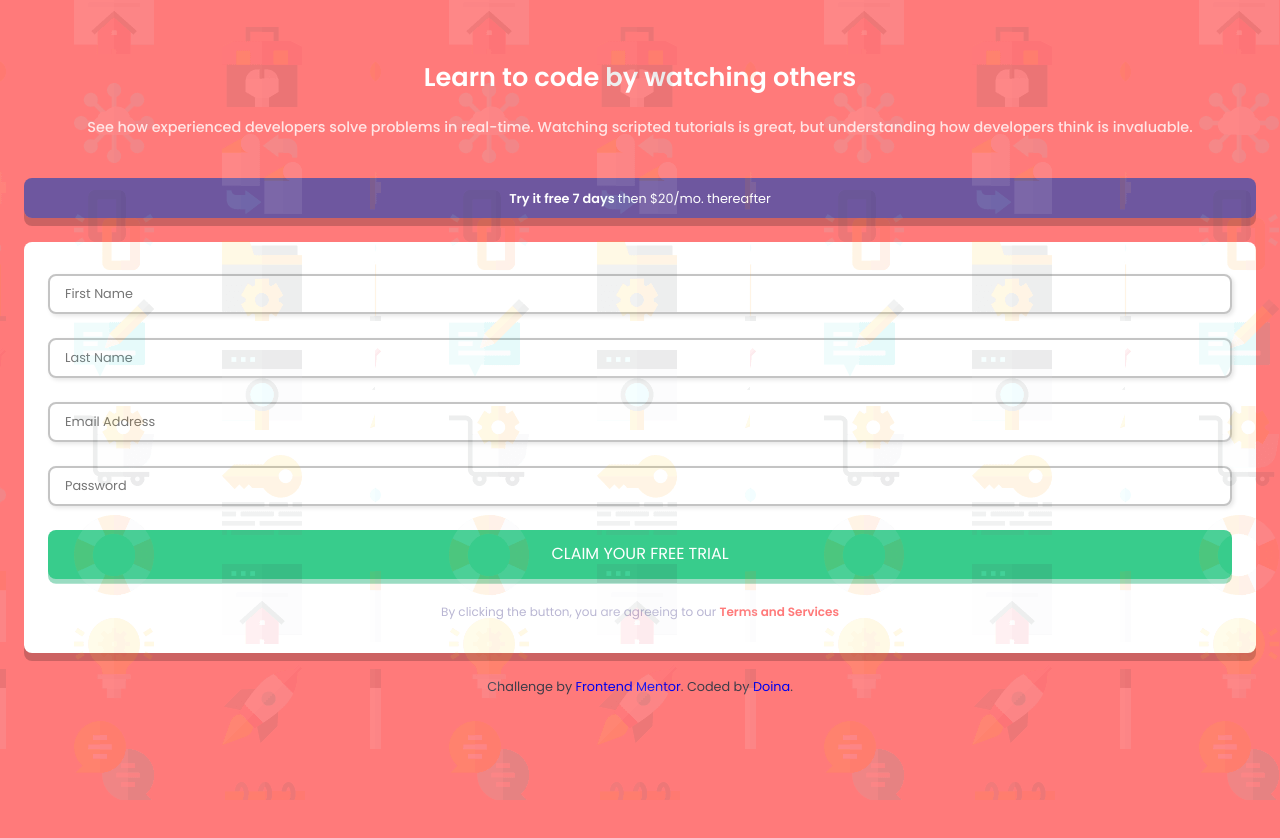
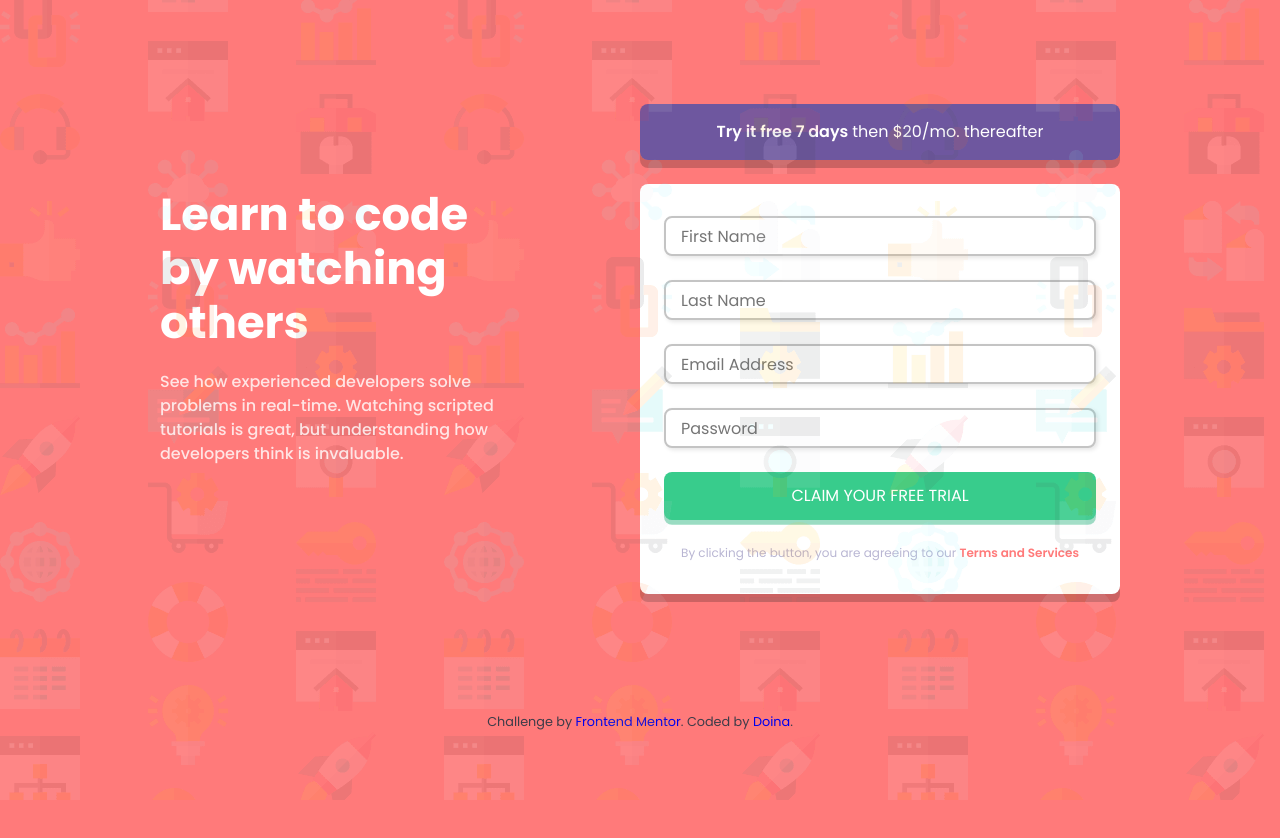
Before and after one commit to Doileo/signup-form, a plain HTML site: page index.html in a window 1280 px wide. After the commit the page ends 800 px from the top, so only its background shows below. Drawn offline with Linux system fonts and the light colour scheme.

Commit message:
Added the styles for the descktop view

```diff
--- a/css/main.css
+++ b/css/main.css
@@ -237,4 +237,80 @@ footer {
 
 .attribution a:hover {
   color: rgba(55, 185, 133, 0.5);
+  cursor: pointer;
 }
+
+/* ===================== Media Queries =========================== */
+
+/***** Desktop display larger than 1200 px wide *****/
+
+@media only screen and (min-width: 1200px) {
+
+  body {
+    display: grid;
+    grid-template-rows: 2em 7vh auto 7em;
+    grid-template-columns: 2fr 2fr 0fr 0fr;
+    grid-template-areas: "header . . ."
+    ".  main main ."
+    ". . . ."
+    "footer footer footer footer";
+  }
+
+  header {
+    grid-area: header;
+  }
+
+  main {
+    grid-area: main;
+  }
+
+  footer {
+    grid-area: footer;
+  }
+
+  body:before {
+    content: "";
+    position: absolute;
+    top: 0;
+    left: 0;
+    width: 100%;
+    height: 100%;
+    background-image: url(../images/bg-intro-desktop.png);
+  }
+
+  header {
+    max-width: 80%;
+    padding: 8rem 0 0 10rem;
+  }
+
+  h1 {
+    font-size: 2.8rem;
+    font-weight: 700;
+    line-height: 1.2;
+    text-align: left;
+  }
+
+  header p {
+    font-size: 1rem;
+    text-align: left;
+  }
+
+  main {
+    padding: 4.5rem 10rem 0 0;
+  }
+
+  .trial-option {
+    padding: 1rem 4rem;
+  }
+
+  .trial-option a {
+    font-size: 1rem;
+  }
+
+  form div input {
+    font-size: 1rem;
+  }
+
+
+
+}
```
